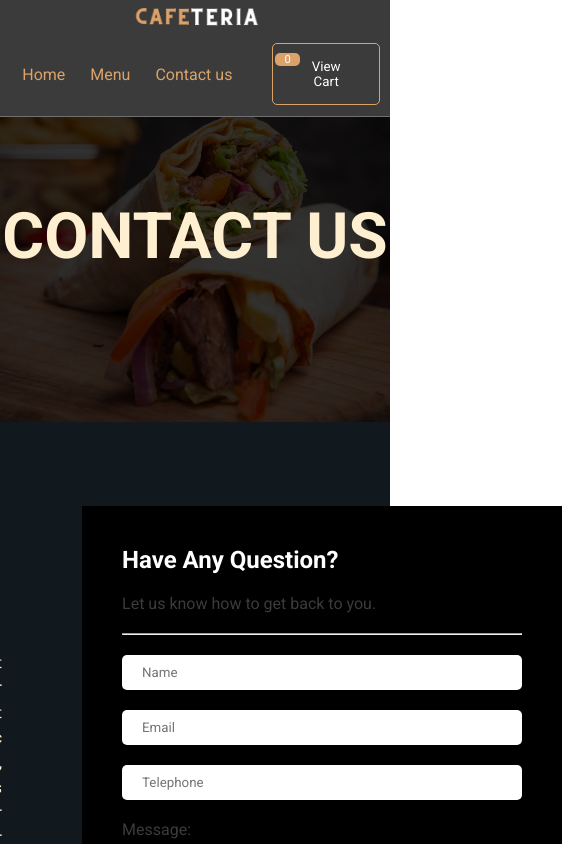
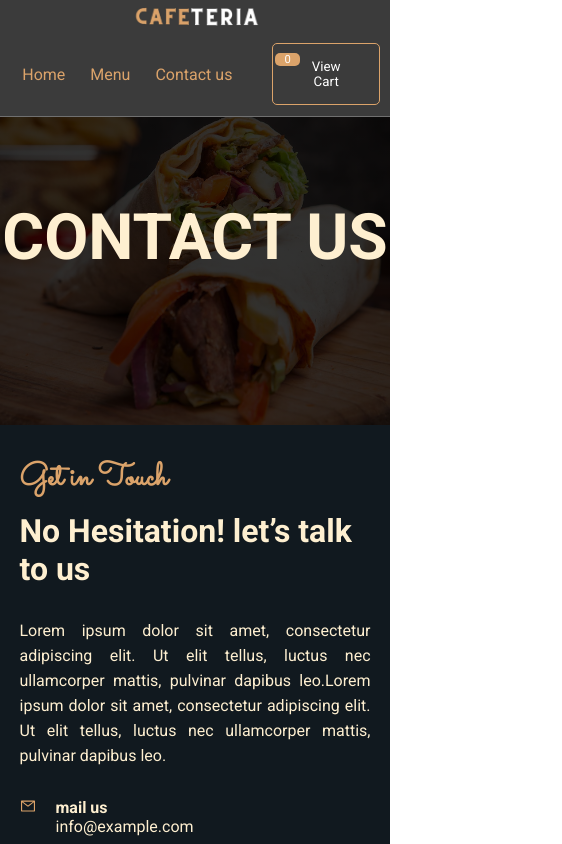
Before and after one commit to santanafx/cafeteria, a React (Vite) app: page /contact in a window 390 px wide. Shown: the top 844 px of the page, 562 px wide, since content can reach past the window. Built offline with nearby package versions, Linux system fonts and the light colour scheme.

Commit message:
Atualização responsividade página ContactUs.tsx

```diff
--- a/src/styles/components/_sectionContactBg.scss
+++ b/src/styles/components/_sectionContactBg.scss
@@ -5,7 +5,8 @@
     background-image: linear-gradient(rgba(0, 0, 0, 0.8), rgba(0, 0, 0, 0.8)),
         url(/images/bg-menu-2.webp);
     width: 100%;
-    height: 50vh;
+    // height: 50vh;
+    padding: 150px 0;
     display: flex;
     justify-content: center;
     align-items: center;
--- a/src/styles/components/_sectionContactForm.scss
+++ b/src/styles/components/_sectionContactForm.scss
@@ -1,6 +1,7 @@
 .contactFormBg {
     background-color: $cor-quarta;
-    height: 90vh;
+    // height: 90vh;
+    padding: 30px 0;
     width: 100%;
     display: flex;
     justify-content: center;
@@ -12,6 +13,9 @@
         justify-content: center;
         align-items: center;
         gap: 80px;
+        @media screen and (max-width: 1000px) {
+            flex-direction: column;
+        }
         .contactFormContainerGetIn {
             max-width: 480px;
             h3 {
--- a/src/styles/style.css
+++ b/src/styles/style.css
@@ -753,7 +753,7 @@
   background-size: cover;
   background-image: linear-gradient(rgba(0, 0, 0, 0.8), rgba(0, 0, 0, 0.8)), url(/images/bg-menu-2.webp);
   width: 100%;
-  height: 50vh;
+  padding: 150px 0;
   display: flex;
   justify-content: center;
   align-items: center;
@@ -766,7 +766,7 @@
 
 .contactFormBg {
   background-color: #11191f;
-  height: 90vh;
+  padding: 30px 0;
   width: 100%;
   display: flex;
   justify-content: center;
@@ -779,6 +779,11 @@
   justify-content: center;
   align-items: center;
   gap: 80px;
+}
+@media screen and (max-width: 1000px) {
+  .contactFormBg .contactFormContainer {
+    flex-direction: column;
+  }
 }
 .contactFormBg .contactFormContainer .contactFormContainerGetIn {
   max-width: 480px;
```
Also changed, not shown: src/components/SectionContactForm.tsx (+5 -4 lines), 1 other file (tests, documents, lock files or other folders).
